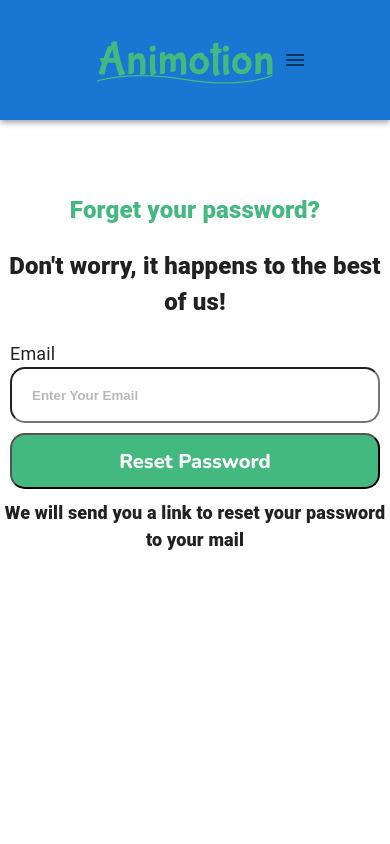
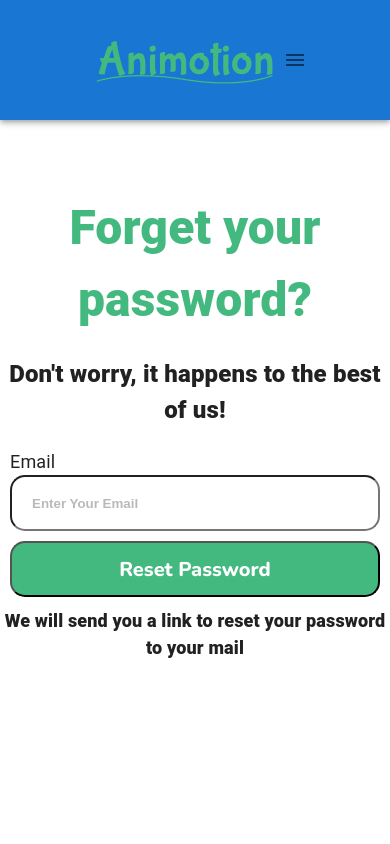
Before and after one commit to zuri-training/Anime-lib_T94-frontend-, a React (Create React App) app: page /forgot-password in a window 390 px wide. Shown: the top 844 px of the page. Built offline with nearby package versions, Linux system fonts and the light colour scheme.

Commit message:
changes on password recovery page 3

```diff
--- a/src/components/passwordRecovery/password_recovery.css
+++ b/src/components/passwordRecovery/password_recovery.css
@@ -29,7 +29,7 @@
     height: 366px;
 }
 
-h2 {
+.headTwo {
     color: #43B97F;
     font-weight: 800;
     font-size: 48px;
@@ -111,7 +111,7 @@ a {
     text-decoration: none;
 }
 
-.circle {
+.circleBall {
     width: 23px;
     height: 23px;
     background-color: #C280D2;
@@ -138,10 +138,6 @@ a {
     position: absolute;
     right: 100px;
     animation: moveAround3 20s linear 0s infinite;
-}
-
-.footer{
-    font-size: 14px;
 }
 
 @keyframes spin {
@@ -207,7 +203,7 @@ a {
         align-self: flex-start;
         margin-top: 50px;
     }
-    h2,
+    .headTwo,
     input,
     .passwordResetBtn,
     p {
--- a/src/components/passwordRecovery/password_recovery.js
+++ b/src/components/passwordRecovery/password_recovery.js
@@ -12,7 +12,7 @@ const PasswordRecovery = () => {
          <div className="main">
 
                     <div className="formContainer">
-                            <h2>Forget your password?</h2>
+                            <h2 className="headTwo">Forget your password?</h2>
                             <p className="parag one">Don't worry, it happens to the best of us!</p>
                             <form action="post">
                                     <label for="email">Email</label>
@@ -27,7 +27,7 @@ const PasswordRecovery = () => {
                         <div className="orange">
                         <img src={OrangeKey} alt="orange key image" className="orangeKey"/>
                         </div>
-                        <div className="circle"></div>
+                        <div className="circleBall"></div>
 
                         <img src={LockGif} className="lockBox" alt="lock image" />
 
--- a/src/components/password_reset/password_reset.css
+++ b/src/components/password_reset/password_reset.css
@@ -30,7 +30,7 @@
     height: 366px;
 }
 
-h2 {
+.headTwo {
     color: #43B97F;
     font-weight: 800;
     font-size: 48px;
@@ -82,10 +82,6 @@ input::placeholder {
     margin-top: 40px;
 }
 
-.footer{
-    font-size: 14px;
-}
-
 /* mediaqueries */
 
 @media (max-width: 650px) {
@@ -109,7 +105,7 @@ input::placeholder {
         align-self: flex-start;
         margin-top: 50px;
     }
-    h2,
+    .headTwo,
     input,
     .resetResetBtn,
     p {
--- a/src/components/password_reset/password_reset.js
+++ b/src/components/password_reset/password_reset.js
@@ -6,7 +6,7 @@ const PasswordReset = () => {
          <div className="main">
 
                     <div className="formContainer">
-                            <h2>Reset your password</h2>
+                            <h2 className="headTwo">Reset your password</h2>
                             <p className="one">Key in your new password </p>
                             <form action="post">
                                     <label for="email">New Password</label>
@@ -17,10 +17,6 @@ const PasswordReset = () => {
                             </form>
                     </div>
           </div>
-
-                <div className="footerDiv">
-                        <p className="footer">Copyright &COPY; 2022 Animotions by Zuri inc.</p>
-                </div>
     </div>
   );
 };
```
